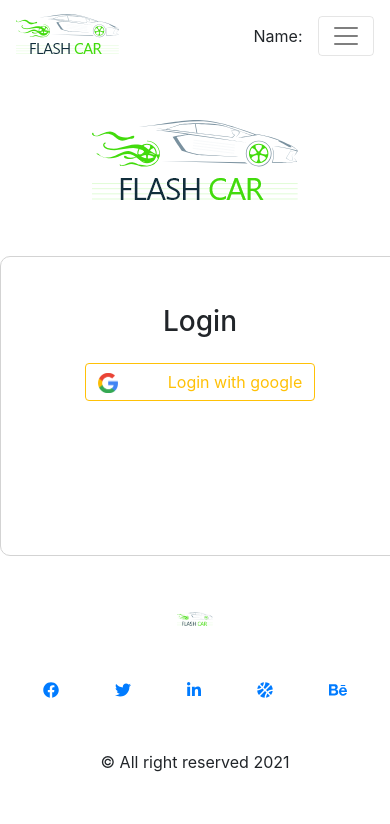
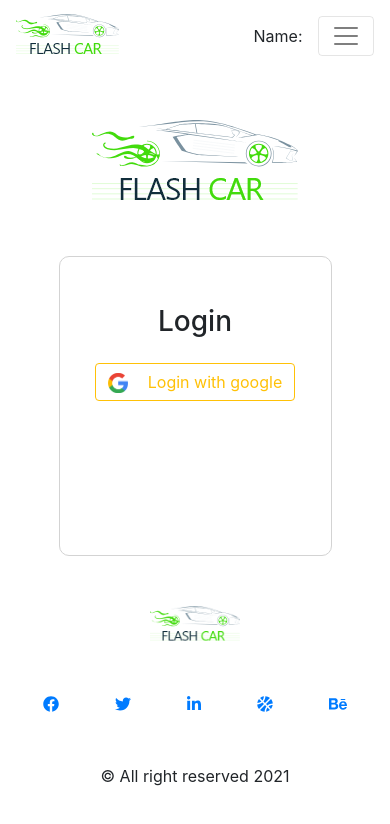
Before and after one commit to Shoyas/car-details-redux-client, a React (Create React App) app: page /login in a window 390 px wide. Shown: the top 824 px of the page. Built offline with nearby package versions, Linux system fonts and the light colour scheme; no server answers.

Commit message:
Responsive fixing

```diff
--- a/src/components/Login/Login.css
+++ b/src/components/Login/Login.css
@@ -1,5 +1,5 @@
 .login-panel{
-    margin: 10px auto;
+    margin: 20px auto;
     border: 1px solid lightgray;
     border-radius: 10px;
     height: 300px;
@@ -8,6 +8,65 @@
 .google-img{
     height: 20px;
     width: 20px;
-    margin-right: 50px;
+    margin-right: 20px;
 
 }
+
+
+/* Responsive */
+
+/* it will be working under 991px width display */
+
+@media all and
+(max-width : 991px)
+{
+    .login-panel{
+        width: 50%;
+    }
+
+}
+
+
+/* it will be working under 767px width display */
+
+@media all and (max-width: 767px)
+{
+    .login-panel{
+        width: 70%;
+    }
+
+}
+
+
+/* it will be working under 320px width display */
+
+@media all and (max-width: 320px)
+{
+    .google-img{
+        margin-right: 20px;
+
+    }
+
+}
+
+/* it will be working under 411px width display */
+
+@media all and (max-width: 411px)
+{
+    .google-img{
+        margin-right: 20px;
+
+    }
+
+}
+
+/* it will be working under 540px width display */
+
+@media all and (max-width: 540px)
+{
+    .google-img{
+        margin-right: 20px;
+
+    }
+
+}
--- a/src/components/Login/Login.jsx
+++ b/src/components/Login/Login.jsx
@@ -40,7 +40,7 @@
 
     return (
         <section>
-            <div className="text-center mt-5 mb-5">
+            <div className="text-center mt-5 mb-5 img-fluid">
                 <Link to="/home">
                     <img src={logo} alt="" srcset=""/>
                 </Link>
--- a/src/components/ShareComponents/Footer/Footer.css
+++ b/src/components/ShareComponents/Footer/Footer.css
@@ -5,3 +5,50 @@
 .footer-body{
     margin-top: 50px;
 }
+
+
+/* Responsive */
+
+/* it will be working under 360px width display */
+
+@media all and
+(max-width : 360px)
+{
+    .footer-logo-size{
+        width: 25%;
+        height: 15%;
+    }
+
+}
+
+/* it will be working under 320px width display */
+
+@media all and (max-width: 320px)
+{
+    .footer-logo-size{
+        width: 25%;
+        height: 15%;
+    }
+
+}
+
+/* it will be working under 411px width display */
+
+@media all and (max-width: 411px)
+{
+    .footer-logo-size{
+        width: 25%;
+        height: 15%;
+    }
+
+}
+
+/* it will be working under 540px width display */
+
+@media all and (max-width: 540px)
+{
+    .footer-logo-size{
+        width: 25%;
+        height: 15%;
+    }
+}
--- a/src/components/ShareComponents/Navigation/Navigation.jsx
+++ b/src/components/ShareComponents/Navigation/Navigation.jsx
@@ -40,10 +40,10 @@
 
                             {
                                 isAdmin &&
-                                <div className="d-flex justify-content-around">
+                                <Nav>
                                     <Link className="nav-link text-dark mr-2" to="/addCar">Add Car</Link>
                                     <Link className="nav-link text-dark mr-2" to="/makeAdmin">Make Admin</Link>
-                                </div>
+                                </Nav>
                             }
 
                         </Nav>
```
Also changed, not shown: firebase.json (added), 2 other files (tests, documents, lock files or other folders).
